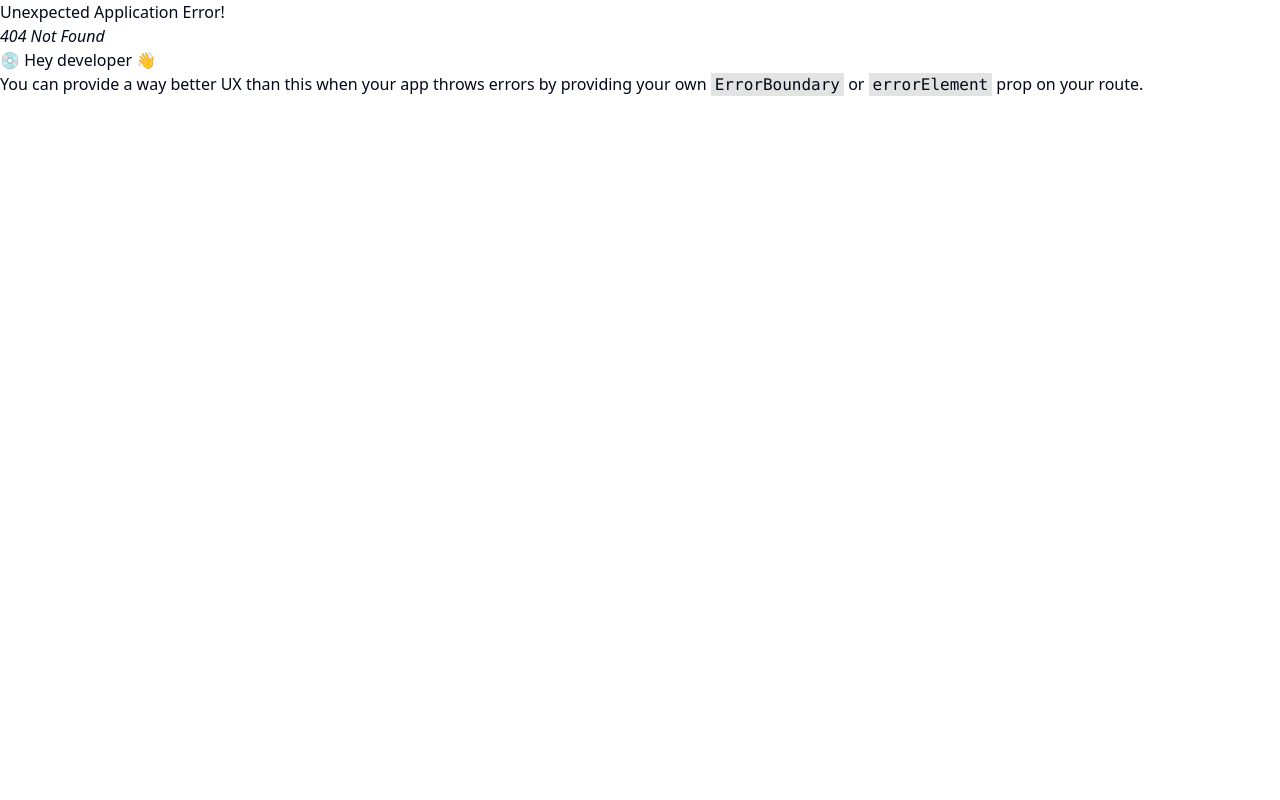
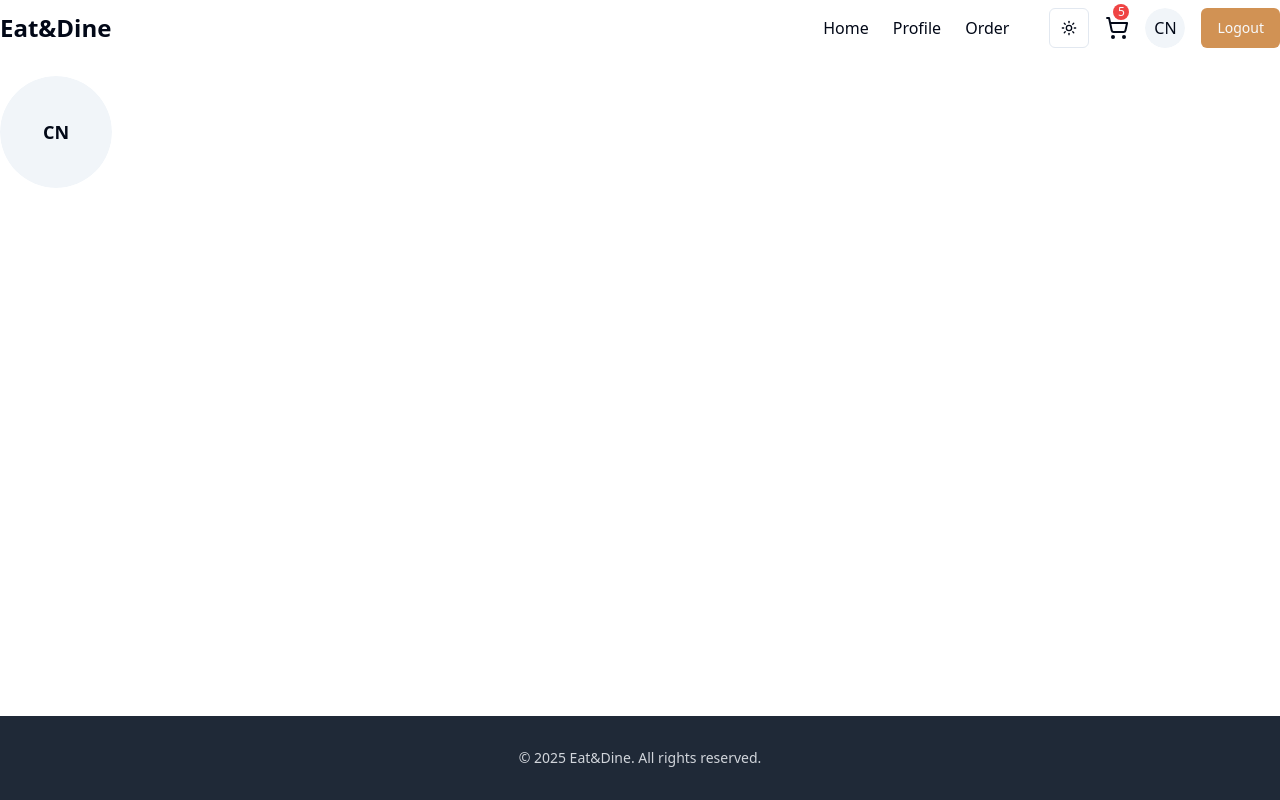
Before and after one commit to S-Trivedii/Resturant-App, a React (Vite) app in the folder client/: page /profile in a window 1280 px wide. Before the commit this address had no page. Built offline with nearby package versions, Linux system fonts and the light colour scheme.

Commit message:
Added Nested Route on MainLayout, added HeroPage, added Profile with useRef

```diff
--- a/client/src/MainLayout.tsx
+++ /dev/null
@@ -1,3 +0,0 @@
-export function MainLayout() {
-  return <div>MainLayout</div>;
-}
--- /dev/null
+++ b/client/src/components/Footer.tsx
@@ -0,0 +1,7 @@
+export const Footer = () => {
+  return (
+    <footer className="bg-gray-800 text-center text-gray-300 py-8 px-4">
+      <p className="text-sm">&copy; 2025 Eat&Dine. All rights reserved.</p>
+    </footer>
+  );
+};
--- /dev/null
+++ b/client/src/components/HeroSection.tsx
@@ -0,0 +1,41 @@
+import { useState } from "react";
+import { Input } from "./ui/input";
+import { Search } from "lucide-react";
+import { Button } from "./ui/button";
+import PizzaImg from "@/assets/hero_pizza.png";
+
+export const HeroSection = () => {
+  const [search, setSearch] = useState<string>("");
+  return (
+    <div className="flex flex-col md:flex-row max-w-7xl mx-auto md:p-10 rounded-lg items-center justify-center m-4 gap-20">
+      <div className="flex flex-col gap-10 md:w-[40%]">
+        <div className="flex flex-col gap-5">
+          <h1 className="font-bold md:font-extrabold md:text-5xl text-4xl">
+            Order Food anytime & anywhere
+          </h1>
+          <p className="text-gray-500">
+            Hey! Our Delicios food is waiting for you, we are always near to
+            you.
+          </p>
+        </div>
+        <div className="relative flex items-center gap-2">
+          <Input
+            type="text"
+            value={search}
+            onChange={(e) => setSearch(e.target.value)}
+            className="pl-10 shadow-lg"
+          />
+          <Search className="text-gray-500 absolute inset-y-2 left-2" />
+          <Button className="bg-orange hover:bg-hoverOrange">Search</Button>
+        </div>
+      </div>
+      <div>
+        <img
+          src={PizzaImg}
+          alt="pizza-image"
+          className="object-cover w-full max-h-[500px]"
+        />
+      </div>
+    </div>
+  );
+};
--- /dev/null
+++ b/client/src/components/Profile.tsx
@@ -0,0 +1,48 @@
+import { Plus } from "lucide-react";
+import { Avatar, AvatarFallback, AvatarImage } from "./ui/avatar";
+import { useRef } from "react";
+
+export const Profile = () => {
+  const imageRef = useRef<HTMLInputElement>(null);
+
+  const fileChangeHandler = (e: React.ChangeEvent<HTMLInputElement>) => {
+    const file = e.target.files?.[0];
+  };
+  return (
+    <form className="max-w-7xl mx-auto my-5">
+      <div className="flex items-center justify-between">
+        <div className="flex items-center gap-2">
+          <Avatar className="relative md:w-28 md:h-28 w-20 h-20">
+            <AvatarImage />
+            <AvatarFallback className="flex items-center justify-center w-full h-full text-lg font-bold">
+              CN
+            </AvatarFallback>
+            <input
+              type="file"
+              ref={imageRef}
+              accept="image/*"
+              className="hidden"
+              onChange={fileChangeHandler}
+            />
+            <div
+              onClick={() => imageRef.current?.click()}
+              className="absolute inset-0 flex items-center justify-center bg-black bg-opacity-50 rounded-full cursor-pointer transition-opacity duration-300 opacity-0 hover:opacity-100 z-10"
+            >
+              <Plus className="text-white w-10 h-10" />
+            </div>
+          </Avatar>
+        </div>
+      </div>
+    </form>
+  );
+};
+
+// useRef() step by step execution
+// 1. On initial render of component (before mounting or input element exist is virtual DOM) -> imageRef.current = null
+// 2. On first mounting, React assing imageRef.current to current DOM element ( ref={imageRef} )
+// 3. Now imageRef.current points to <input /> element
+// 4. Now we have the element, do something with the element like click() or foucs() -> imageRef.current?.click() --> this will click the input field automatically without human interaction because of .click().
+// NOTE: we are clickng the div and this div is clicking the <input /> field due to .click() like .focus()
+// Since it is a file type, it will open file-system
+
+// something.current always point to an acutal DOM element after mounting using ref
--- /dev/null
+++ b/client/src/layout/MainLayout.tsx
@@ -0,0 +1,22 @@
+import { Footer } from "@/components/Footer";
+import { Navabar } from "@/components/Navbar";
+import { Outlet } from "react-router-dom";
+
+export const MainLayout = () => {
+  return (
+    <div className="flex flex-col min-h-screen">
+      <header>
+        <Navabar />
+      </header>
+
+      <div className="flex-1">
+        {/* This Outlet is where the child route's element gets rendered */}
+        <Outlet />
+      </div>
+
+      <>
+        <Footer />
+      </>
+    </div>
+  );
+};
```
Also changed, not shown: client/src/App.tsx (+15 -2 lines), 1 other file (tests, documents, lock files or other folders).
